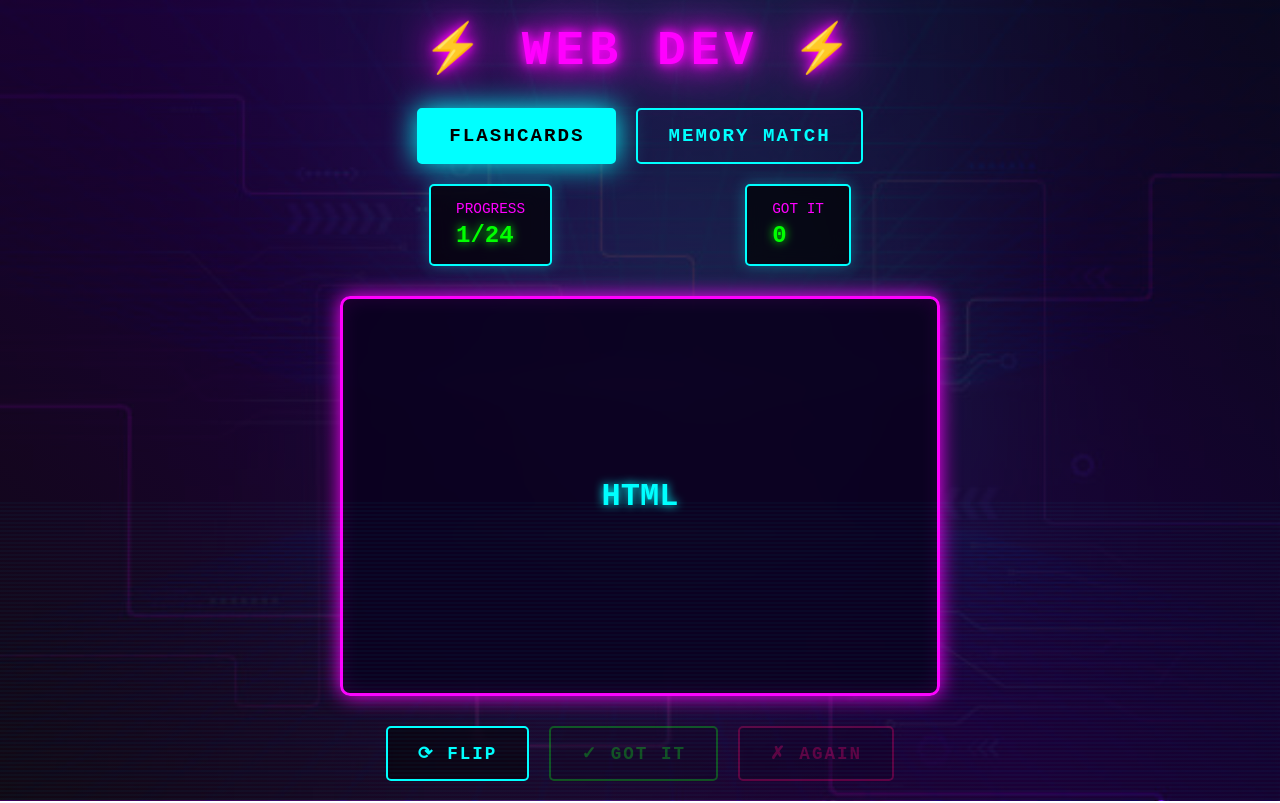
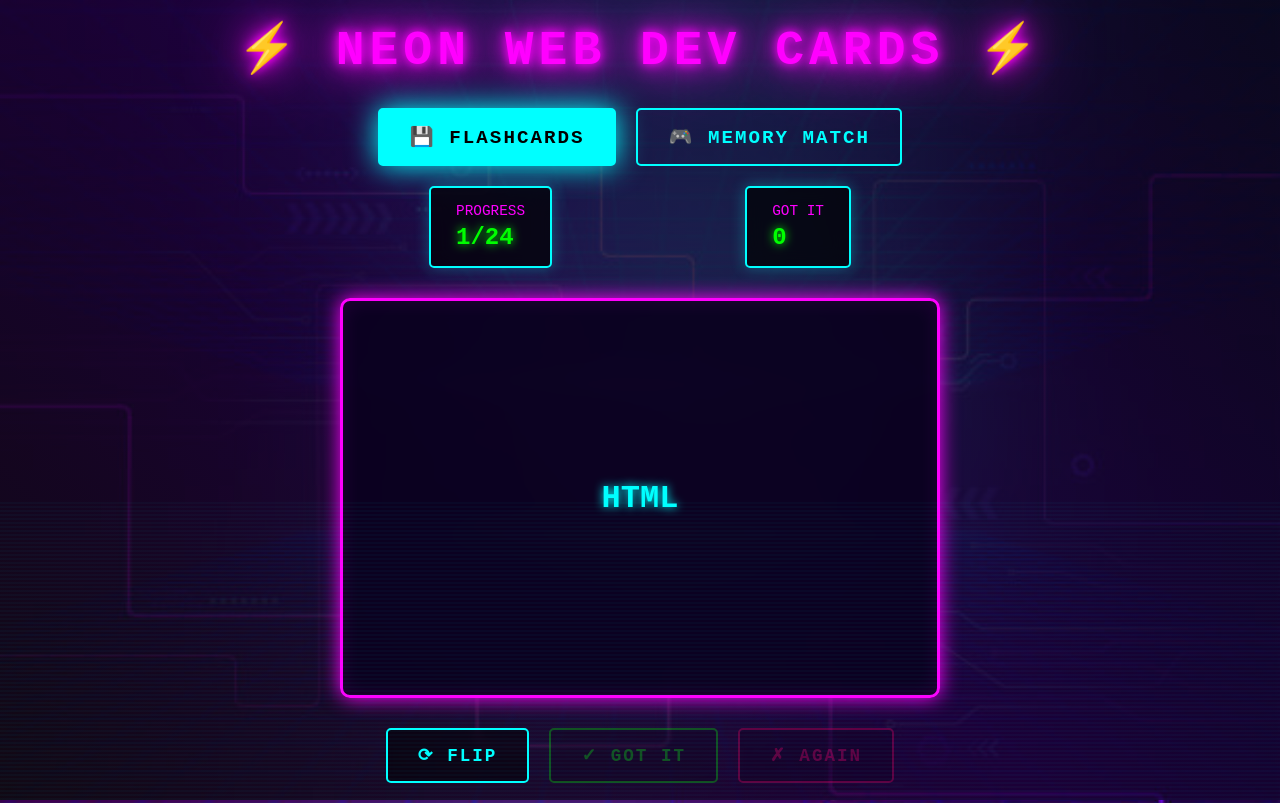
Before and after one commit to hexashadee/webdev.flashcards, a plain HTML site: page index.html in a window 1280 px wide. Drawn offline with Linux system fonts and the light colour scheme.

Commit message:
elements need headings

```diff
--- a/index.html
+++ b/index.html
@@ -3,27 +3,29 @@
 <head>
     <meta charset="UTF-8">
     <meta name="viewport" content="width=device-width, initial-scale=1.0">
-    <title>  Web Dev Game </title>
+    <title>Neon Web Dev Cards</title>
     <link rel="stylesheet" href="styles/main.css">
 </head>
 <body>
     <div class="scanline"></div>
 
     <header>
-        <h1>⚡  WEB DEV  ⚡</h1>
+        <h1>⚡ NEON WEB DEV CARDS ⚡</h1>
     </header>
 
     <div class="mode-toggle">
         <button class="mode-btn active" id="flashcards-btn" data-mode="flashcards">
-            Flashcards
+            💾 Flashcards
         </button>
         <button class="mode-btn" id="memory-btn" data-mode="memory">
-             Memory Match
+            🎮 Memory Match
         </button>
     </div>
 
     <!-- flashcards  -->
     <section id="flashcards-mode" class="active">
+        <h2 class="sr-only">Flashcard Study Mode</h2>
+
         <div class="stats">
             <div class="stat-box">
                 <div class="stat-label">PROGRESS</div>
@@ -53,8 +55,10 @@
         </div>
     </section>
 
-    <!-- memory game  -->
+    <!-- memory -->
     <section id="memory-mode">
+        <h2 class="sr-only">Memory Match Game</h2>
+
         <div class="memory-stats">
             <span class="memory-stat">MOVES: <span id="moves">0</span></span>
             <span class="memory-stat">MATCHES: <span id="matches">0/6</span></span>
@@ -63,7 +67,7 @@
         <div class="memory-grid" id="memory-grid"></div>
 
         <div id="win-message"></div>
-        <button id="reset-btn"> Reset Game</button>
+        <button id="reset-btn">🔄 Reset Game</button>
 
         <div aria-live="polite" aria-atomic="true" class="sr-only" id="match-status"></div>
     </section>
```
